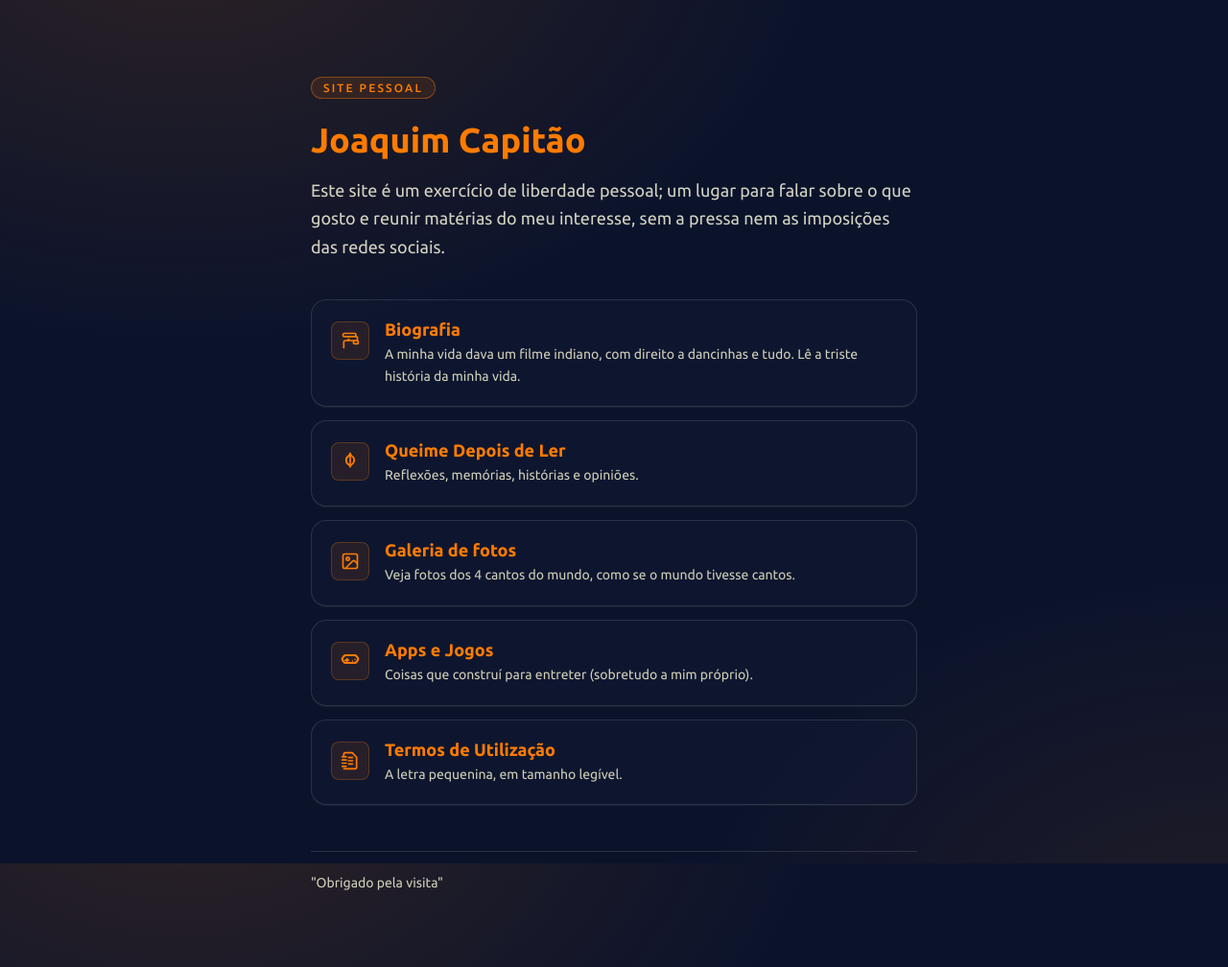
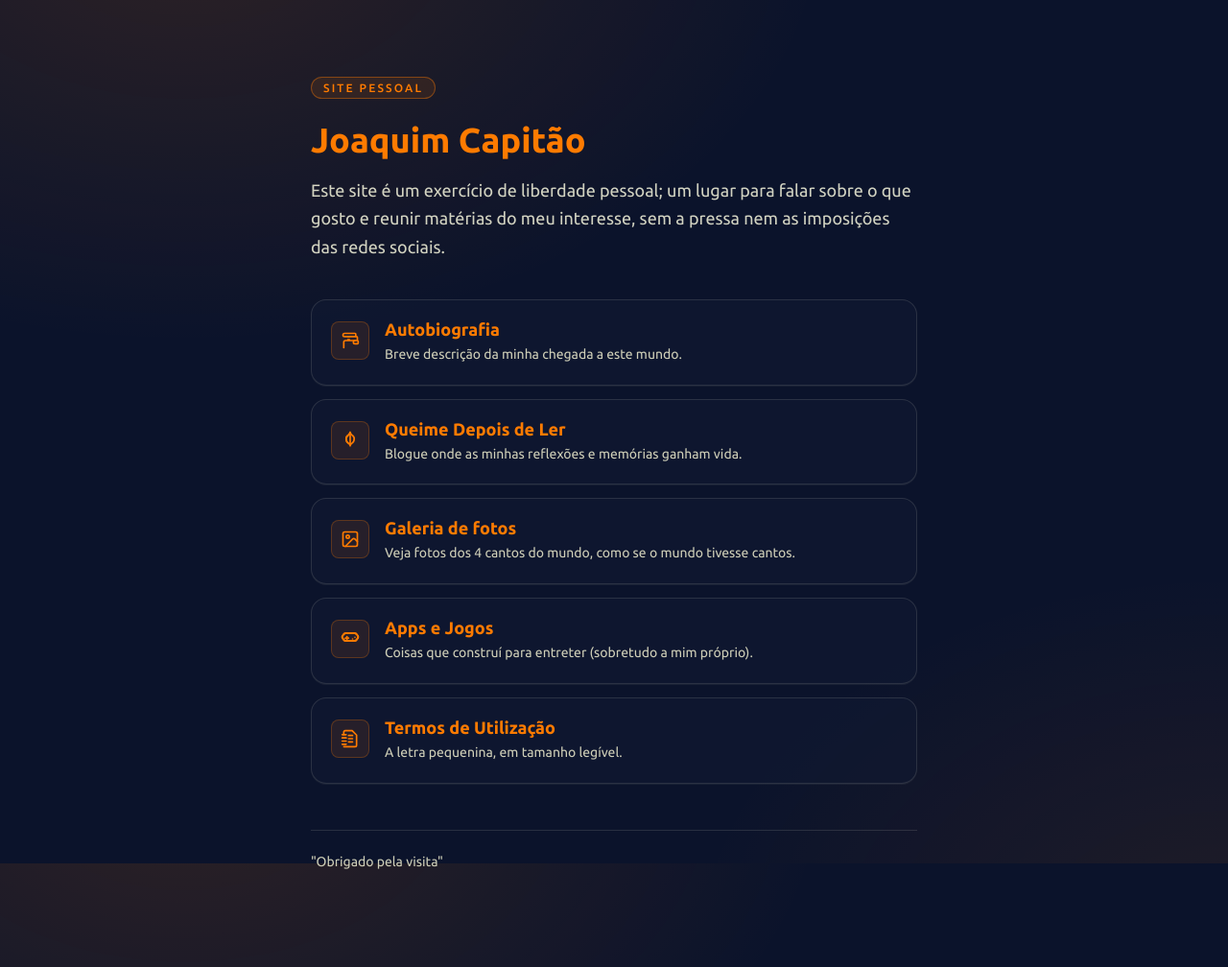
Before and after one commit to joaquim-capitao/joaquim-capitao.github.io, a Jekyll site: the page index.html, which Jekyll copies as it is, in a window 1280 px wide. Shown: the whole page at 96% size. Built offline with Jekyll 4.4.1, drawn with Linux system fonts in a browser that asks for light colours.

Commit message:
Atualizar o index.html

```diff
--- a/index.html
+++ b/index.html
@@ -218,8 +218,8 @@
               <svg xmlns="http://www.w3.org/2000/svg" width="24" height="24" viewBox="0 0 24 24" fill="none" stroke="currentColor" stroke-width="2" stroke-linecap="round" stroke-linejoin="round"><path d="M19 7V4a1 1 0 0 0-1-1H5a2 2 0 0 0 0 4h15a1 1 0 0 1 1 1v4h-3a2 2 0 0 0 0 4h3a1 1 0 0 0 1-1v-2a1 1 0 0 0-1-1"/><path d="M4 21v-7a2 2 0 0 1 2-2h12"/><path d="M9 7h2"/><path d="M9 11h2"/></svg>
             </span>
             <span class="card-content">
-              <span class="card-title">Biografia</span>
-              <span class="card-desc">A minha vida dava um filme indiano, com direito a dancinhas e tudo. Lê a triste história da minha vida.</span>
+              <span class="card-title">Autobiografia</span>
+              <span class="card-desc">Breve descrição da minha chegada a este mundo.</span>
             </span>
             <svg class="arrow" aria-hidden="true" xmlns="http://www.w3.org/2000/svg" width="24" height="24" viewBox="0 0 24 24" fill="none" stroke="currentColor" stroke-width="2" stroke-linecap="round" stroke-linejoin="round"><path d="M7 7h10v10"/><path d="M7 17 17 7"/></svg>
           </a>
@@ -231,7 +231,7 @@
             </span>
             <span class="card-content">
               <span class="card-title">Queime Depois de Ler</span>
-              <span class="card-desc">Reflexões, memórias, histórias e opiniões.</span>
+              <span class="card-desc">Blogue onde as minhas reflexões e memórias ganham vida.</span>
             </span>
             <svg class="arrow" aria-hidden="true" xmlns="http://www.w3.org/2000/svg" width="24" height="24" viewBox="0 0 24 24" fill="none" stroke="currentColor" stroke-width="2" stroke-linecap="round" stroke-linejoin="round"><path d="M7 7h10v10"/><path d="M7 17 17 7"/></svg>
           </a>
```
